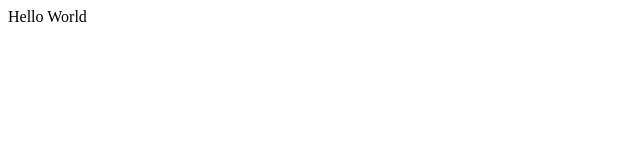
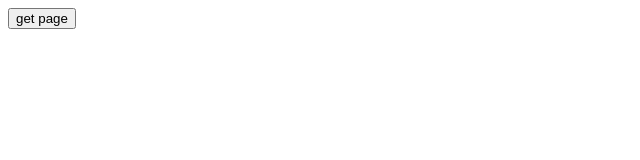
Before and after one commit to jayadn3/jayadn3.github.io, a plain HTML site: page index.html in a window 1280 px wide. Shown: the full height of the page, 0-640 px from the left. Drawn offline with Linux system fonts and the light colour scheme.

Commit message:
Testing 1

```diff
--- a/index.html
+++ b/index.html
@@ -1 +1,44 @@
-Hello World
+<HTML>
+<HEAD>
+<SCRIPT LANGUAGE= "JavaScript1.2">
+function getPage() {
+  // the file to be read
+  pageURL = new
+      java.net.URL
+        ("https://www.binance.com/trade.html?symbol=NEO_USDT");
+
+  // step 1, open the URL
+  var openConnection = pageURL.openConnection;
+  theConnection = openConnection()
+
+  // step 2, connect to server
+  var t=theConnection.connect
+  t()
+
+  // step 3, read the file using HTTP protocol
+  var getContent = theConnection.getContent
+  var theURLStream = getContent()
+
+  // step 4, get an handle and fetch the content length
+  var readStream = theURLStream.read
+  var gcl = theConnection.getContentLength
+  gcLen = gcl()
+
+  // and finally, read into a variable
+  theText =""
+  for (i = 1; i <gcLen; i++) {
+   theText += new java.lang.Character(readStream())
+   }
+
+  // for demonstration
+  alert(theText)
+}
+</SCRIPT>
+</HEAD>
+
+<BODY>
+<FORM>
+<INPUT TYPE="button" VALUE="get page" onClick="getPage();">
+</FORM>
+</BODY>
+</HTML>
```
